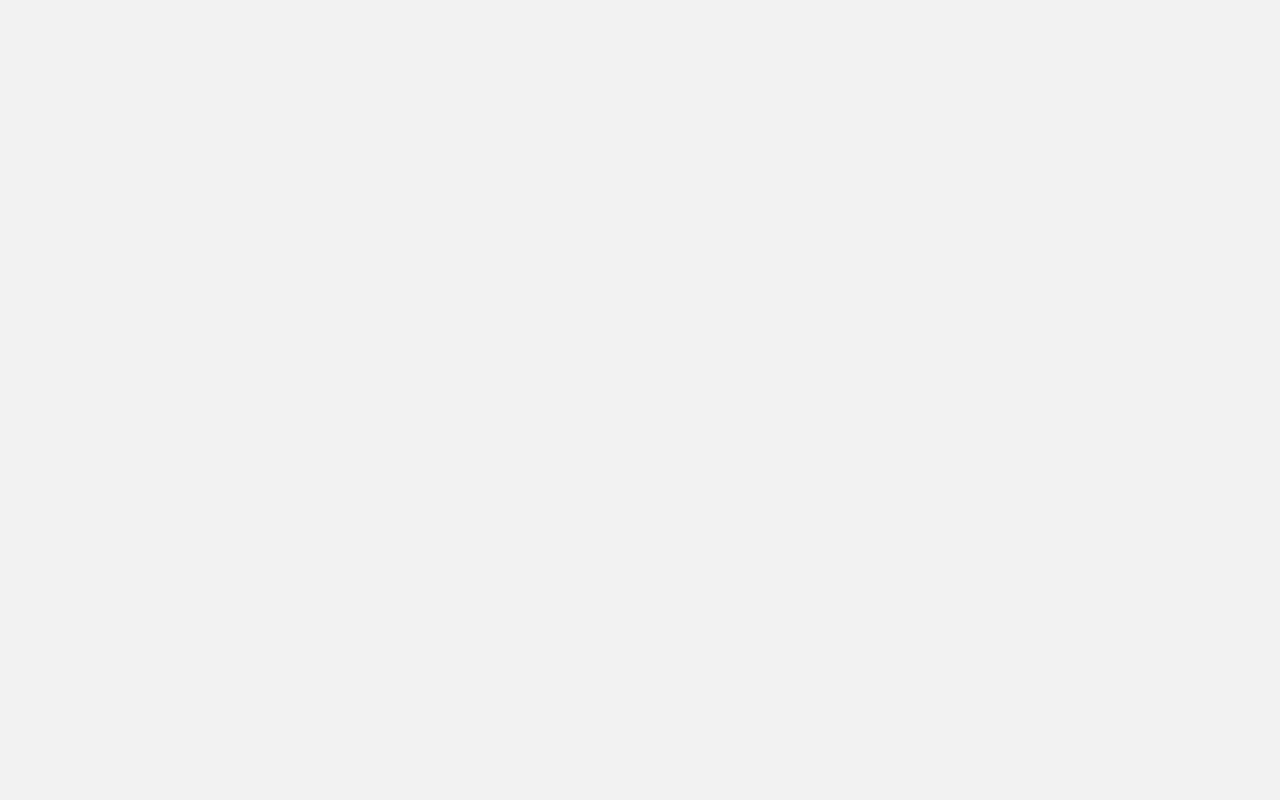
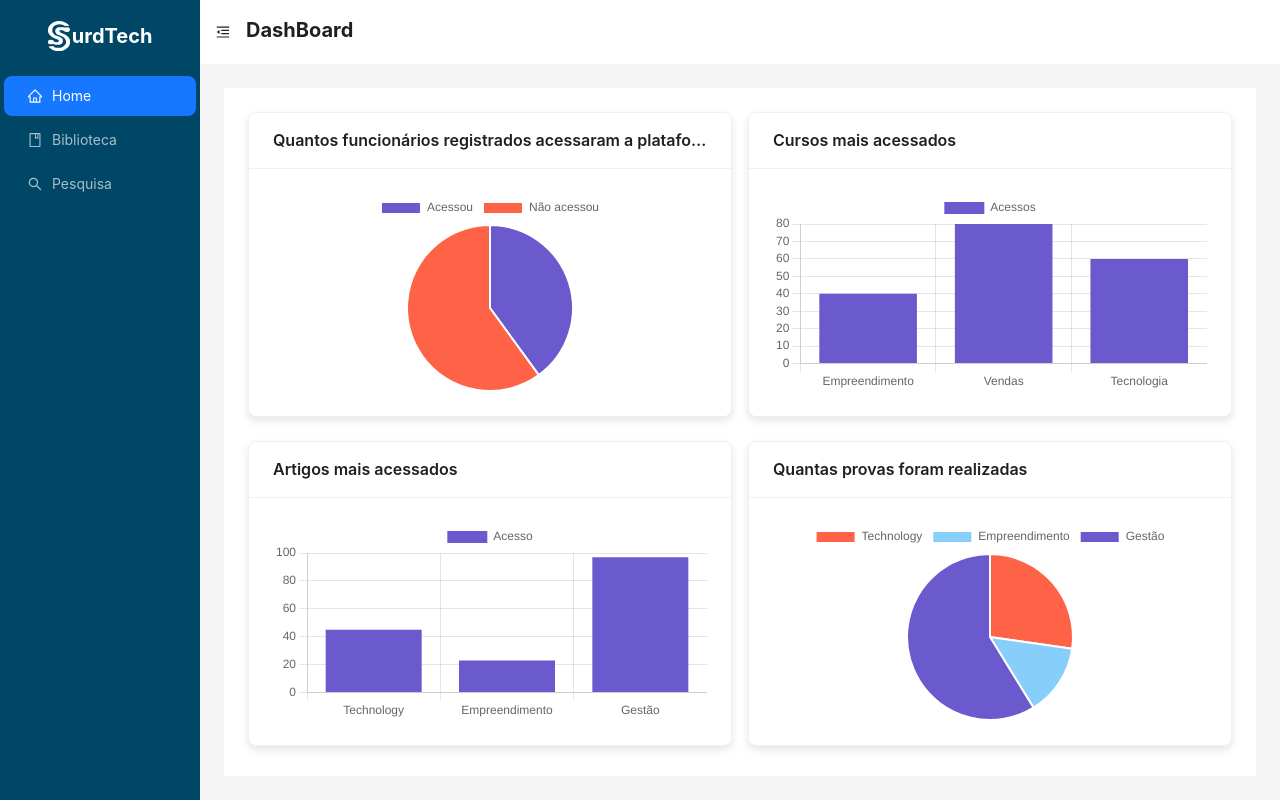
Before and after one commit to RodolfoXYZ/Surd-Tech-Front-End, a React (Create React App) app: page /dashboard in a window 1280 px wide. Before the commit this address had no page. Built offline with nearby package versions, Linux system fonts and the light colour scheme.

Commit message:
adicionando rota

```diff
--- a/src/routes/AppRoutes.js
+++ b/src/routes/AppRoutes.js
@@ -8,6 +8,7 @@
 import Aula from '../Pages/Aula/Aula'
 import Produto from '../Pages/Produto/Produto';
 import ProfilePage from '../Pages/Profile/ProfilePage';
+import DashBoard from '../Pages/dashboard/DashBoard'
 const AppRoutes = () => {
   return (
     <Router>
@@ -20,6 +21,7 @@
         <Route path="/aula" element={<Aula/>} />
         <Route path="/produto" element={<Produto/>} />
         <Route path="/profile" element={<ProfilePage/>} />
+        <Route path="/dashboard" element={<DashBoard/>} />
 
       </Routes>
     </Router>
```
